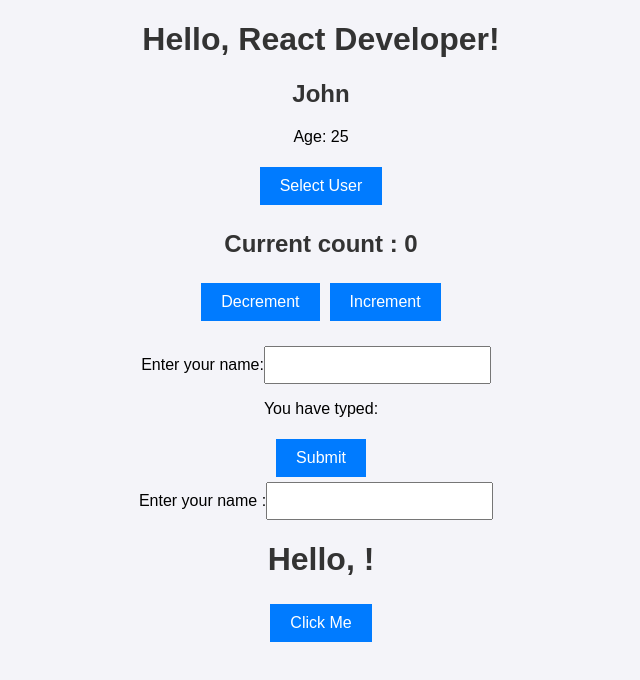
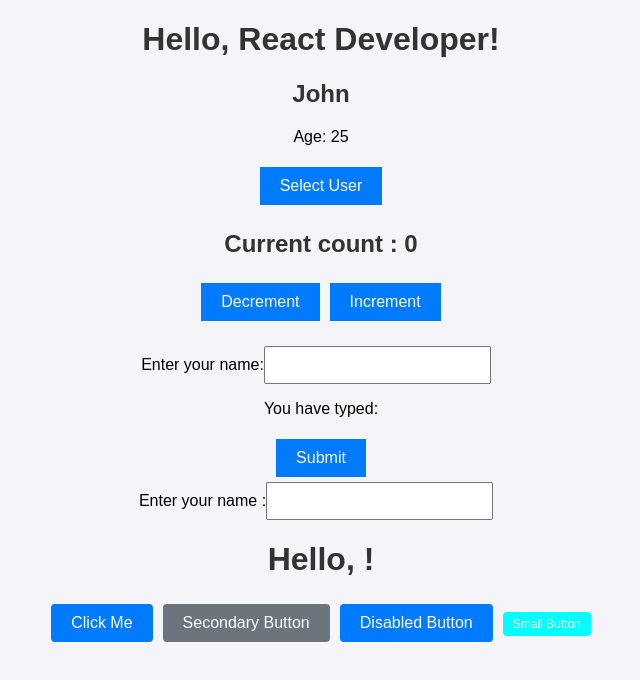
Before and after one commit to kemsguy7/react-ts-snippets, a React (Create React App) app: page / in a window 1280 px wide. Shown: the top 680 px of the page, without its empty margins (319-959 px from the left). Built offline with nearby package versions, Linux system fonts and the light colour scheme.

Commit message:
added icon props

```diff
--- a/package.json
+++ b/package.json
@@ -13,6 +13,7 @@
     "@types/react-dom": "^19.1.9",
     "react": "^19.1.1",
     "react-dom": "^19.1.1",
+    "react-icons": "^5.5.0",
     "react-scripts": "5.0.1",
     "typescript": "^4.9.5",
     "web-vitals": "^2.1.4"
--- a/src/App.tsx
+++ b/src/App.tsx
@@ -5,6 +5,7 @@ import NameApp from './components/chap2/nameInput';
 import UserCard from './components/chap2/UserCard';
 import Button from './components/chap2/Button';
 import './App.css';
+// import { FaCheck } from 'react-icons/fa';
 
 interface GreetingProps {
   name: string;
@@ -29,6 +30,18 @@ const App: React.FC = () => {
       <NameForm />
       <NameApp />
       <Button label='Click Me' onClick={() => alert('Button clicked!')} />
+      <Button
+        label='Secondary Button'
+        variant='secondary'
+        onClick={() => alert('Button clicked!')}
+      />
+      <Button
+        label='Disabled Button'
+        disabled={true}
+        onClick={() => alert('Button clicked!')}
+        // Pass the component directly without JSX
+      />
+      <Button label='Small Button' size='small' variant='secondary' />
     </div>
   );
 };
--- a/src/components/chap2/Button.css
+++ b/src/components/chap2/Button.css
@@ -6,22 +6,40 @@
   cursor: pointer;
   transition: background-color 0.3s ease;
 }
-.button-primary {
+.button.primary {
   background-color: #007bff;
   color: white;
 }
-.button-primary:hover {
+.button.primary:hover {
   background-color: #0056b3;
 }
-.button-secondary {
+.button.secondary {
   background-color: #6c757d;
   color: white;
 }
-.button-secondary:hover {
+.button.secondary:hover {
   background-color: #5a6268;
 }
-.button-disabled {
+.button.disabled {
   background-color: #ccc;
   color: #6c757d;
   cursor: not-allowed;
 }
+.button.small {
+  padding: 5px 10px;
+  font-size: 12px;
+  background-color: aqua;
+}
+.button.medium {
+  padding: 10px 20px;
+  font-size: 16px;
+}
+.button.large {
+  padding: 15px 30px;
+  font-size: 20px;
+}
+.button-icon {
+  margin-right: 8px;
+  display: inline-flex;
+  align-items: center;
+}
--- a/src/components/chap2/Button.tsx
+++ b/src/components/chap2/Button.tsx
@@ -1,16 +1,31 @@
 import React from 'react';
+import { IconType } from 'react-icons';
 import './Button.css';
 
 interface ButtonProps {
   label: string; //The text displayed on the button
   onClick?: () => void; //optional click handler
-  disabled?: boolean; //Optionally diasable the button
+  disabled?: boolean; //Optionally disable the button
   variant?: 'primary' | 'secondary'; //Variant for styling purposes
+  size?: 'small' | 'medium' | 'large'; //Size of the button
+  // icon?: IconType; //Optional icon from react-icons
 }
 
-const Button: React.FC<ButtonProps> = ({ label, onClick, disabled, variant = 'primary' }) => {
+const Button: React.FC<ButtonProps> = ({
+  label,
+  onClick,
+  disabled,
+  variant = 'primary',
+  size = 'medium',
+  // icon: Icon,
+}) => {
   return (
-    <button onClick={onClick} disabled={disabled} className={`button${variant}`}>
+    <button onClick={onClick} disabled={disabled} className={`button ${variant} ${size}`}>
+      {/* {Icon && (
+        <span className='button-icon'>
+          <Icon {...({} as any)} />
+        </span>
+      )} */}
       {label}
     </button>
   );
```
Also changed, not shown: 1 other file (tests, documents, lock files or other folders).
